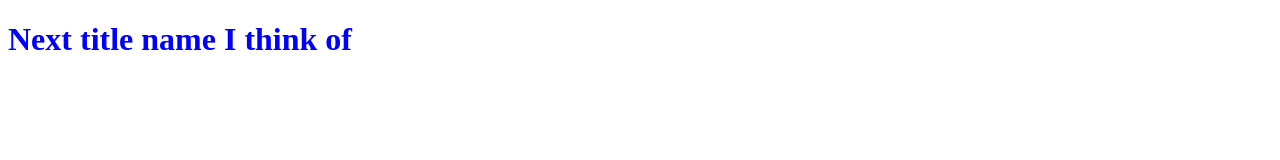
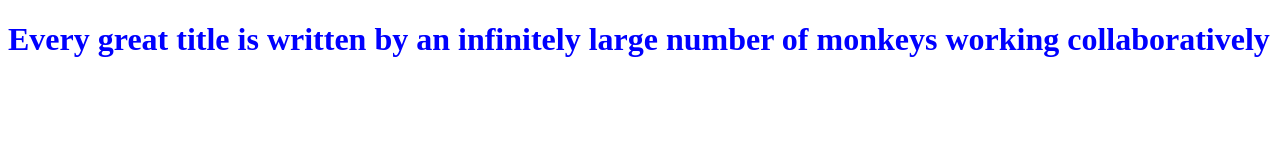
Before and after one commit to GitYourselfACode/testPush, a plain HTML site: page index.html in a window 1280 px wide. Drawn offline with Linux system fonts and the light colour scheme.

Commit message:
Title change

```diff
--- a/index.html
+++ b/index.html
@@ -5,6 +5,6 @@
 	<link rel="stylesheet" type="text/css" href="styles.css">
 </head>
 <body>
-	<h1>Next title name I think of</h1>
+	<h1>Every great title is written by an infinitely large number of monkeys working collaboratively</h1>
 </body>
 </html>
```
